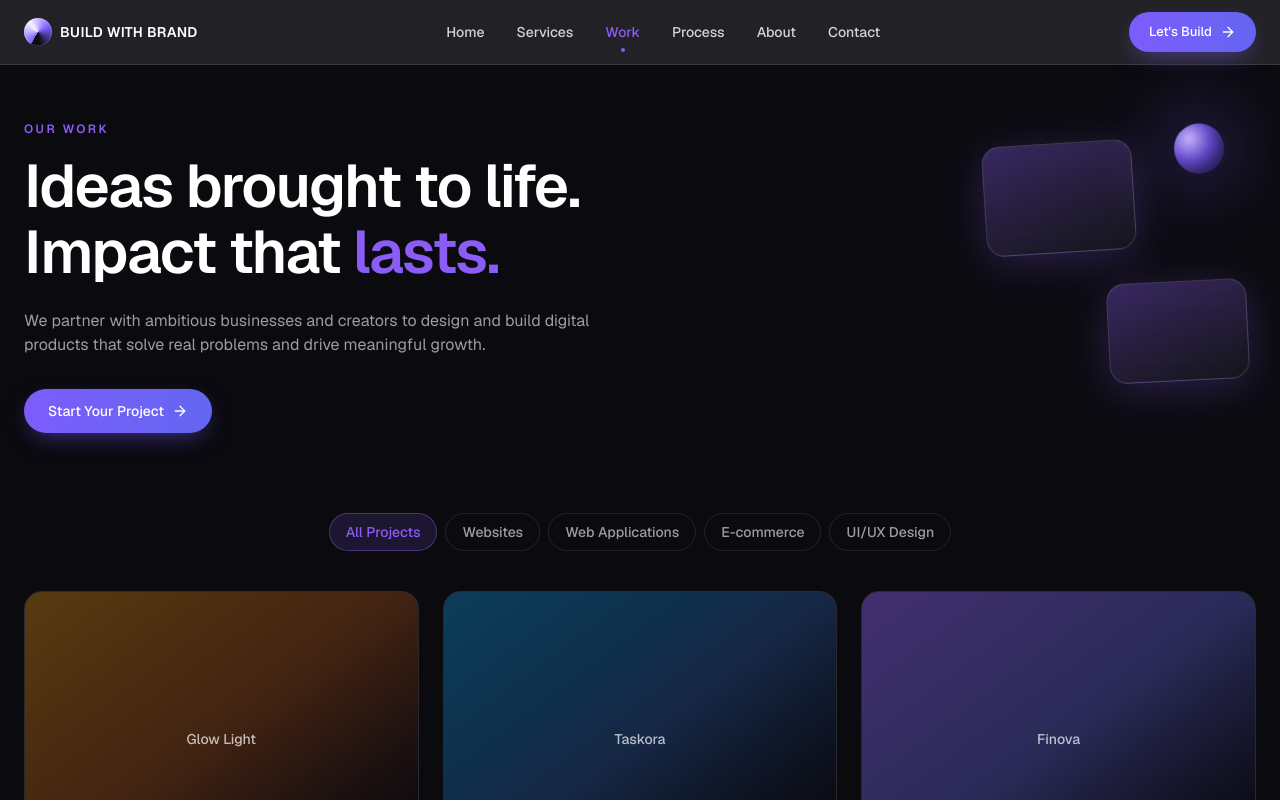
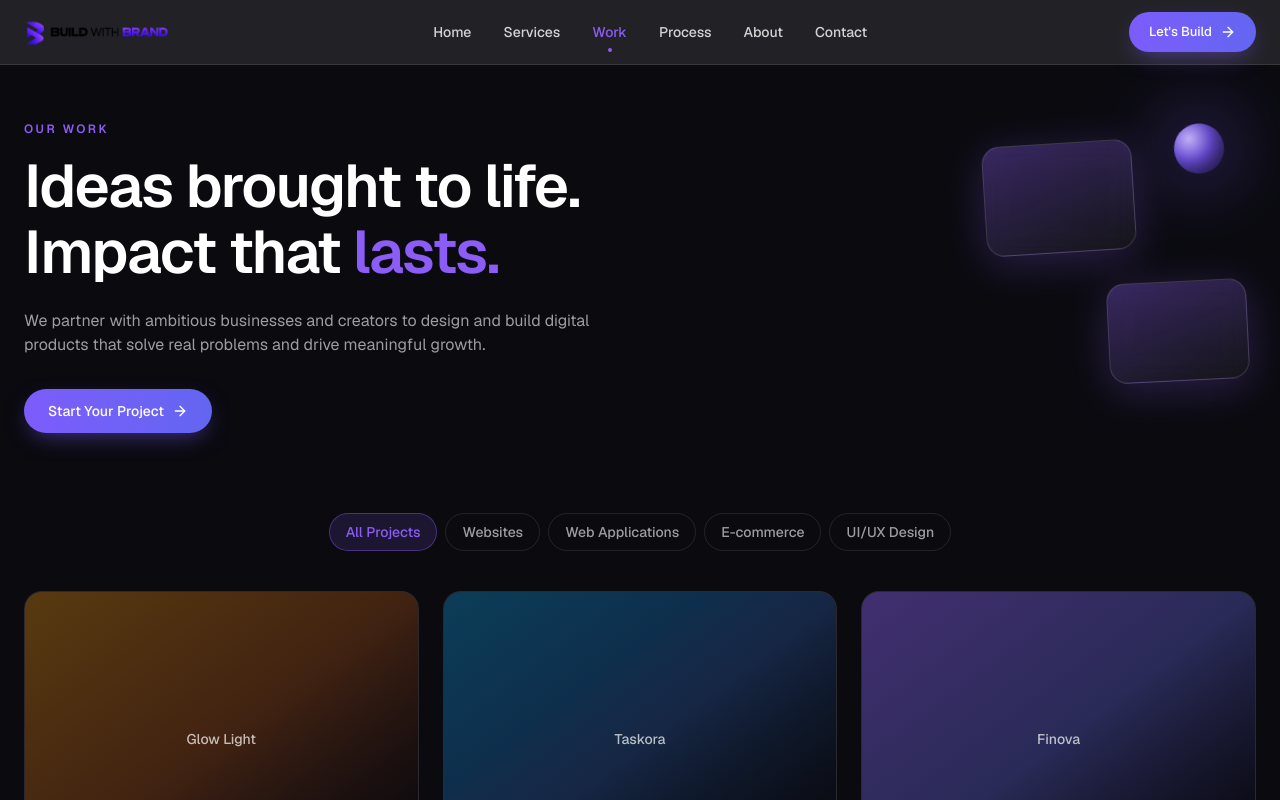
Before and after one commit to rawat-nikhil/build-with-brand, a Next.js app: page /work in a window 1280 px wide. Shown: the top 800 px of the page. Built offline with nearby package versions, Linux system fonts and the light colour scheme.

Commit message:
refinement: change the logo

```diff
--- a/src/components/marketing/footer.tsx
+++ b/src/components/marketing/footer.tsx
@@ -1,7 +1,6 @@
+import Image from "next/image";
 import Link from "next/link";
 import { Mail, Phone, MapPin } from "lucide-react";
-
-import { LogoMark } from "@/components/marketing/logo-mark";
 
 const socials = [
   { label: "LinkedIn", href: "https://linkedin.com" },
@@ -39,11 +38,14 @@
     <footer className="border-t border-white/10 bg-brand-bg-dark text-white/70">
       <div className="mx-auto grid max-w-7xl grid-cols-1 gap-10 px-6 py-16 sm:grid-cols-2 lg:grid-cols-4">
         <div className="flex flex-col gap-4">
-          <Link href="/" className="flex items-center gap-2">
-            <LogoMark />
-            <span className="text-sm font-semibold tracking-wide text-white">
-              BUILD WITH BRAND
-            </span>
+          <Link href="/" className="flex items-center">
+            <Image
+              src="/header.png"
+              alt="Build with Brand"
+              width={645}
+              height={140}
+              className="h-10 w-auto"
+            />
           </Link>
           <p className="text-sm text-white/60">
             We help businesses and creators build digital products that are
--- a/src/components/marketing/logo-mark.tsx
+++ /dev/null
@@ -1,17 +0,0 @@
-export function LogoMark({ className }: { className?: string }) {
-  return (
-    <span
-      className={className}
-      style={{
-        display: "inline-block",
-        width: "1.75rem",
-        height: "1.75rem",
-        borderRadius: "9999px",
-        background:
-          "conic-gradient(from 210deg, #7c5cfc, #f5f3ff 30%, #7c5cfc 60%, #0a0a0f 90%)",
-        boxShadow: "0 0 0 1px rgba(255,255,255,0.15) inset",
-      }}
-      aria-hidden
-    />
-  );
-}
--- a/src/components/marketing/navbar.tsx
+++ b/src/components/marketing/navbar.tsx
@@ -1,13 +1,13 @@
 "use client";
 
 import { useState } from "react";
+import Image from "next/image";
 import Link from "next/link";
 import { usePathname } from "next/navigation";
 import { Menu, X } from "lucide-react";
 
 import { cn } from "@/lib/utils";
 import { CtaButton } from "@/components/marketing/cta-button";
-import { LogoMark } from "@/components/marketing/logo-mark";
 
 const NAV_LINKS = [
   { href: "/", label: "Home" },
@@ -30,11 +30,15 @@
   return (
     <header className="sticky top-0 z-50 border-b border-white/10 bg-brand-bg-dark/90 backdrop-blur-md">
       <div className="mx-auto flex h-16 max-w-7xl items-center justify-between px-6">
-        <Link href="/" className="flex items-center gap-2" onClick={() => setOpen(false)}>
-          <LogoMark />
-          <span className="text-sm font-semibold tracking-wide text-white">
-            BUILD WITH BRAND
-          </span>
+        <Link href="/" className="flex items-center" onClick={() => setOpen(false)}>
+          <Image
+            src="/header.png"
+            alt="Build with Brand"
+            width={645}
+            height={140}
+            className="h-8 w-auto"
+            priority
+          />
         </Link>
 
         <nav className="hidden items-center gap-8 md:flex">
```
